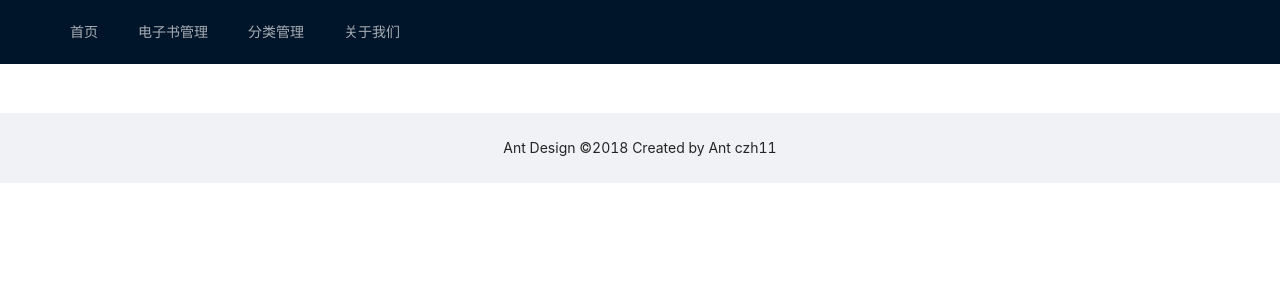
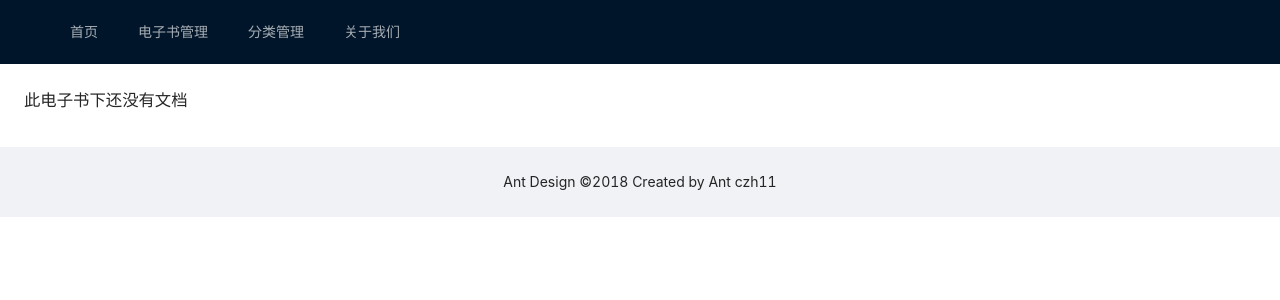
Before and after one commit to biefanglajiao/Springboot_Vue_back, a Vue app in the folder web/: page /doc in a window 1280 px wide. Shown: the top 300 px of the page. Built offline with nearby package versions, Linux system fonts and the light colour scheme; no server answers.

Commit message:
打开文档页面时  无文档提示

```diff
--- a/web/src/views/doc.vue
+++ b/web/src/views/doc.vue
@@ -1,6 +1,8 @@
 <template>
   <a-layout>
     <a-layout-content :style="{background:'#fff', padding:'24px',margin:0,}">
+      <h1 v-if="docslevel.length===0" >此电子书下还没有文档</h1>
+
       <a-row>
         <a-col :span="6">
           <a-tree
--- a/web/src/views/home.vue
+++ b/web/src/views/home.vue
@@ -212,3 +212,6 @@ export default defineComponent({
 
 
 }</style>
+<style>
+
+</style>
```
